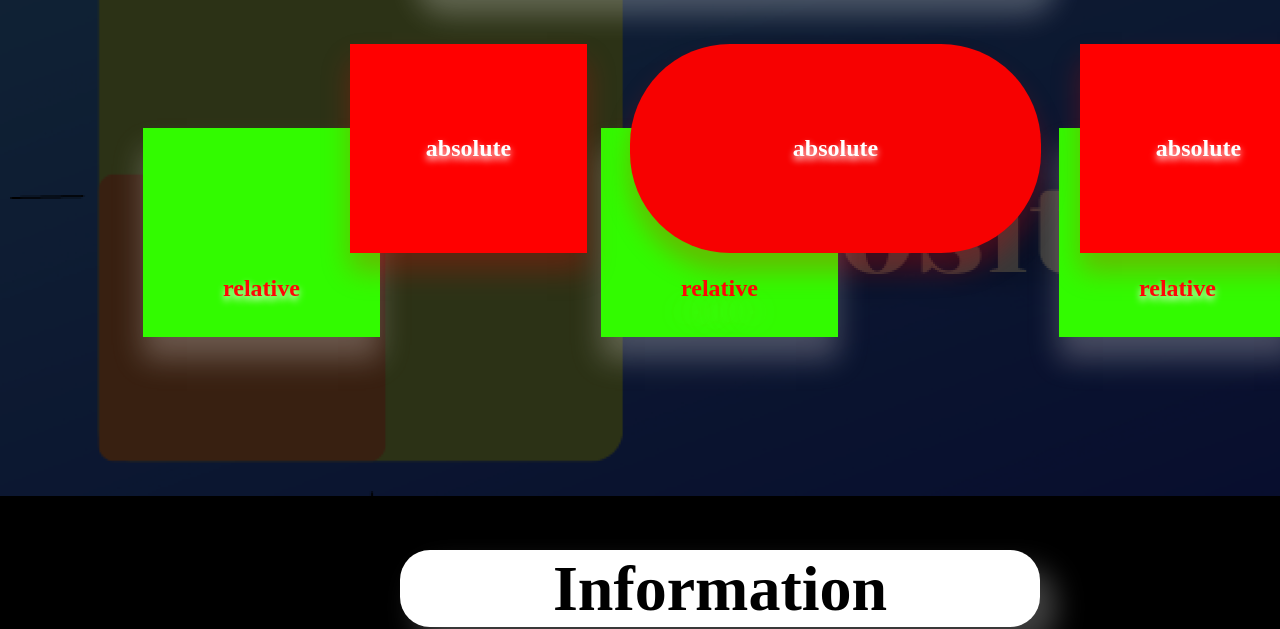
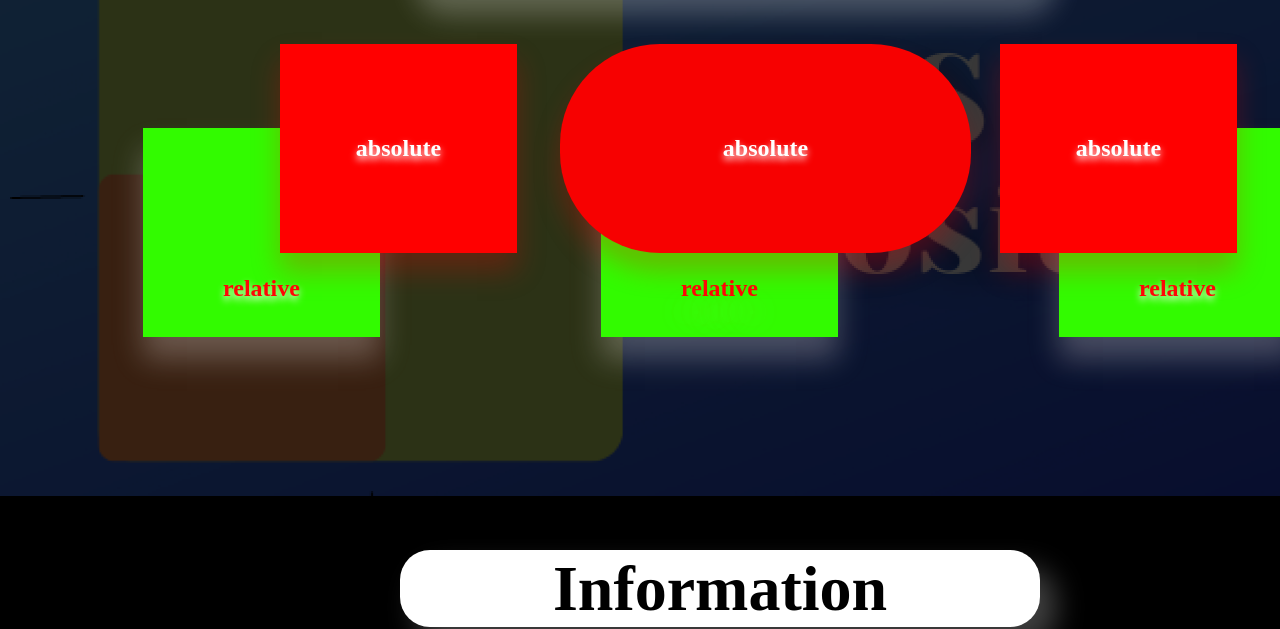
Before and after one commit to aefamaa/5oy-3dars, a plain HTML site: page index.html in a window 1280 px wide. Shown: the part 206-835 px from the top of the page. Drawn offline with Linux system fonts and the light colour scheme.

Commit message:
Update style.css

```diff
--- a/style.css
+++ b/style.css
@@ -66,7 +66,7 @@ color: rgba(0, 0, 0, 1);
   width: 237px;
 height: 209px;
 position: absolute;
-left: 350px;
+left: 280px;
 top: 250px;
 display: flex;
 align-items: end;
@@ -104,7 +104,7 @@ box-shadow: 0px 22px 27.8px  rgba(255, 249, 249, 0.25);
   width: 411px;
   height: 209px;
   top: 362px;
-  left: 504px;
+  left: 460px;
   gap: 0px;
   border-radius: 100px;
   opacity: 0px;
@@ -121,7 +121,6 @@ box-shadow: 0px 22px 27.8px  rgba(255, 249, 249, 0.25);
   display: flex;
   justify-content: center;
   align-items: center;
-  left: 530px;
   top: 250px;
 }
 .greenikki{
@@ -146,7 +145,7 @@ box-shadow: 0px 22px 27.8px  rgba(255, 249, 249, 0.25);
   width: 237px;
 height: 209px;
 position: absolute;
-left: 1080px;
+left: 1000px;
 top: 250px;
 display: flex;
 align-items: end;
```
